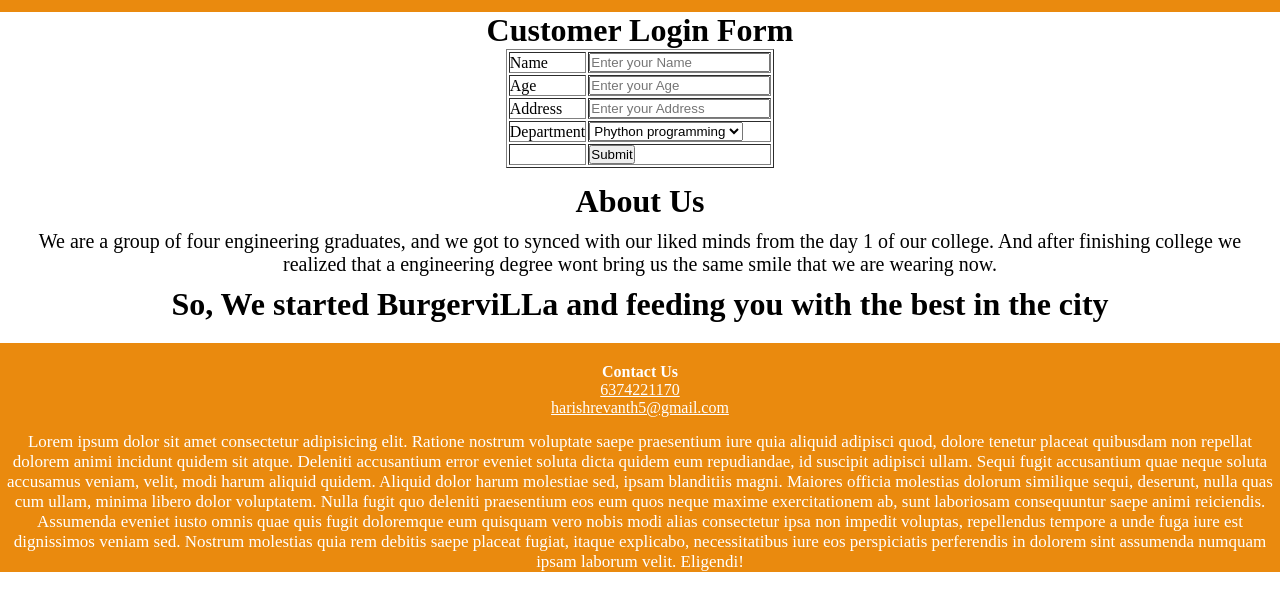
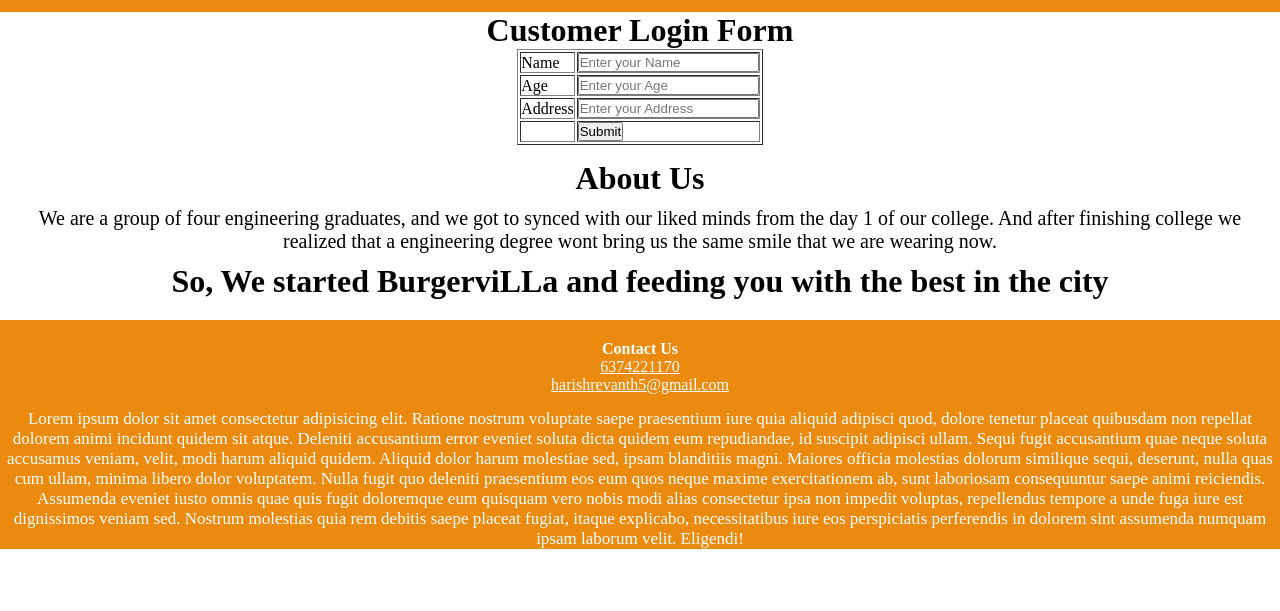
Before and after one commit to harishrevanth04/Burgervilla, a plain HTML site: page login.html in a window 1280 px wide. Shown: the part 67-678 px from the top of the page. Drawn offline with Linux system fonts and the light colour scheme.

Commit message:
login.html

```diff
--- a/login.html
+++ b/login.html
@@ -37,14 +37,7 @@
             <tr>
                 <td>Address</td> <td><input type="text" placeholder="Enter your Address"></td>
             </tr>
-            <tr>
-                <td>Department</td>
-                <td> <select>
-                    <option>Phython programming</option>
-                    <option>SQL</option>
-                    <option>Github</option>
-                </select></td>
-            </tr>
+
             <tr>
                 <td></td><td><input type="submit"></td>
             </tr>
```
